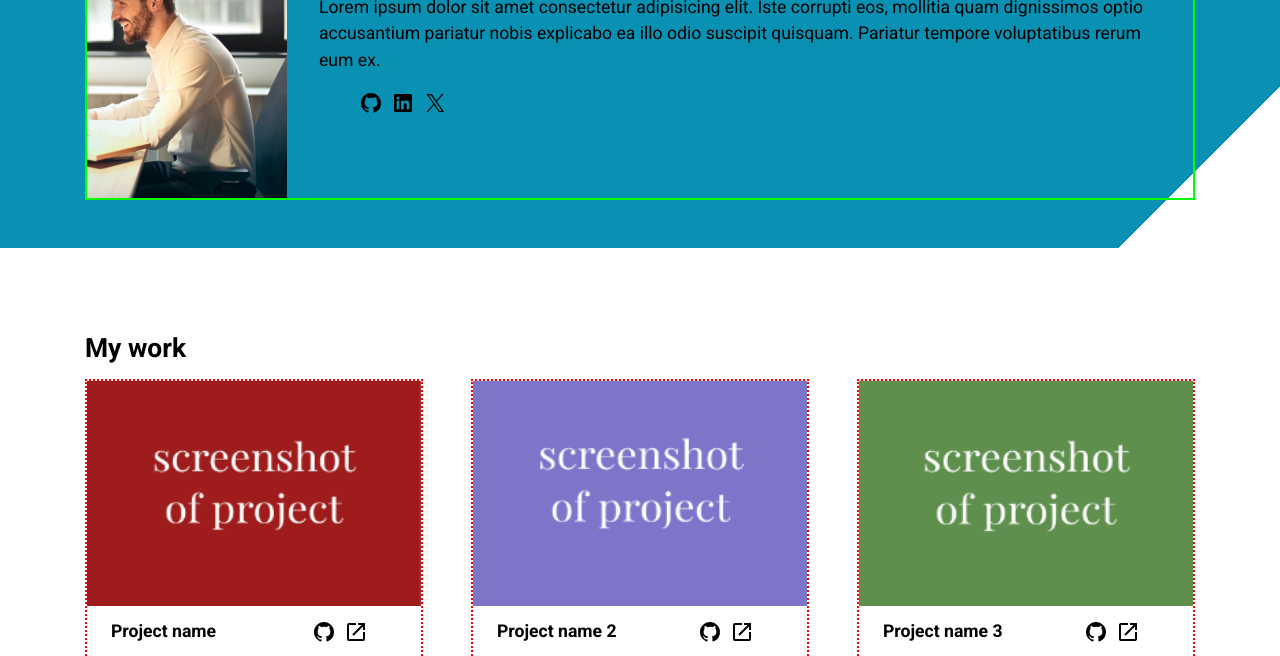
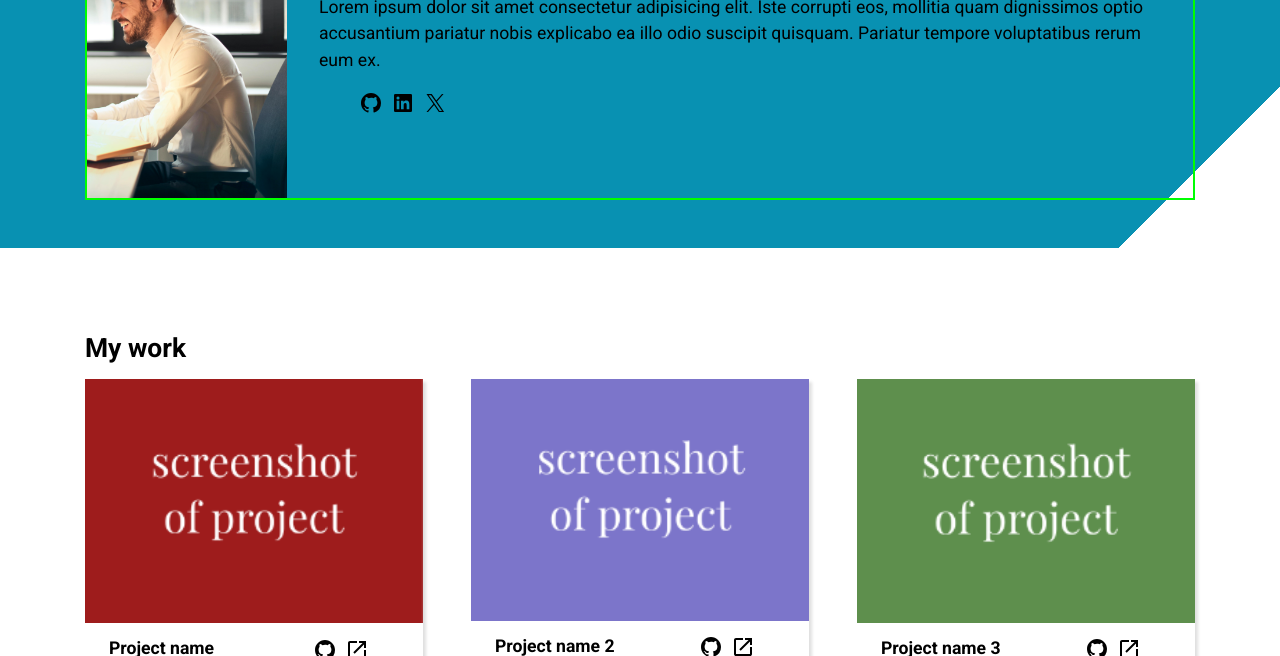
Before and after one commit to ShengGut/landing-page, a website built with Vite: page index.html in a window 1280 px wide. Shown: the part 144-800 px from the top of the page. Built offline with nearby package versions, Linux system fonts and the light colour scheme; a web font is replaced by a local one.

Commit message:
Added box shadow to cards

```diff
--- a/styles/style.scss
+++ b/styles/style.scss
@@ -151,7 +151,7 @@ body {
 }
 
 .card {
-  border: 2px dotted red;
+  box-shadow: 3px 3px 3px rgb(224, 224, 224);
   display: grid;
   grid-template-columns: 2fr 1fr;
   grid-template-rows: auto auto 1fr;
@@ -161,8 +161,11 @@ body {
 
 .card img {
   grid-column: 1 / -1;
+  top: 0;
+  left: 0;
   width: 100%;
-  height: 225px;
+  height: 100%;
+  object-fit: cover;
   background-color: rgb(216, 143, 57);
   font-size: 2rem;
   color: #555;
```
Also changed, not shown: styles/style.css, 1 other file.
